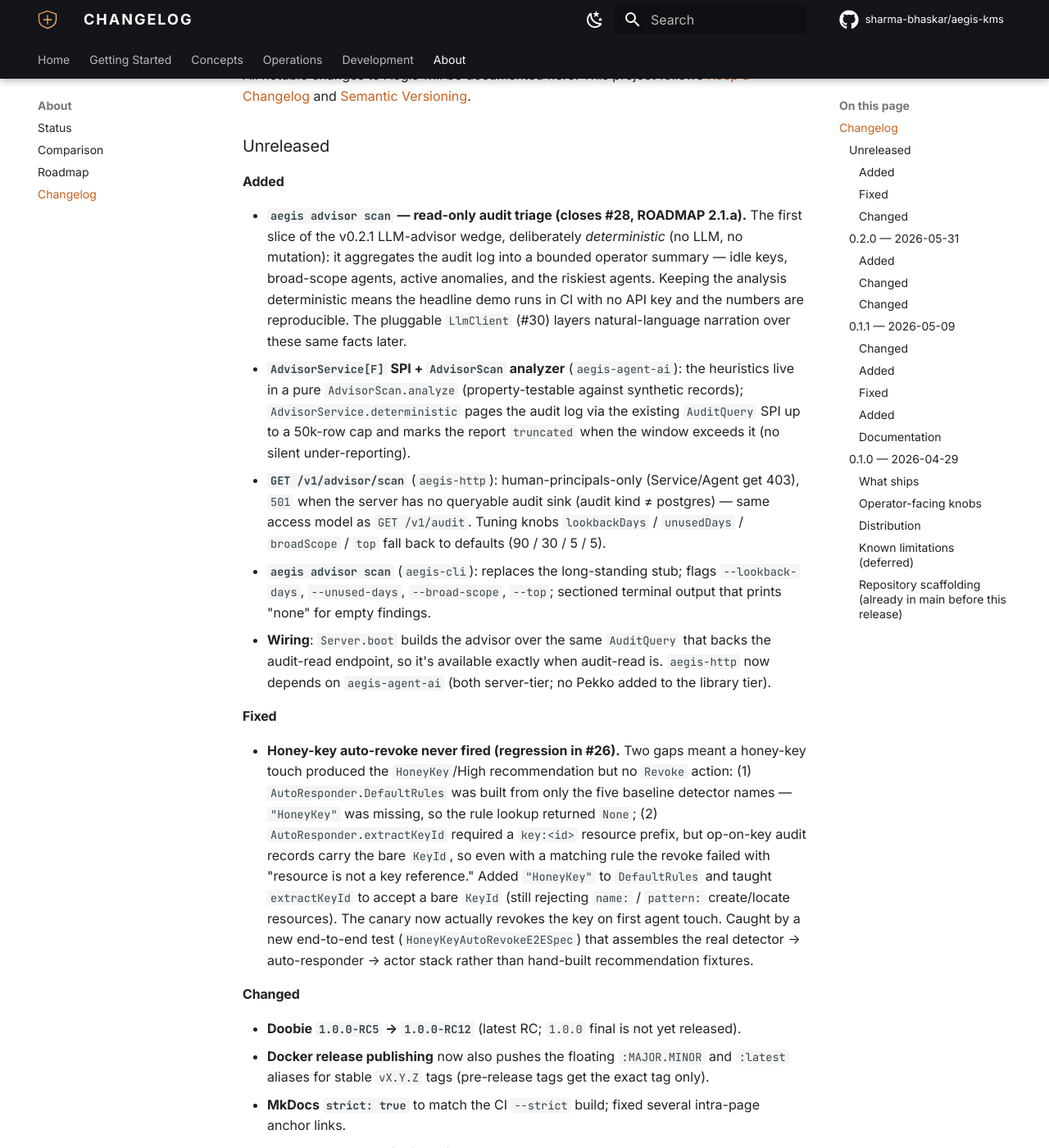
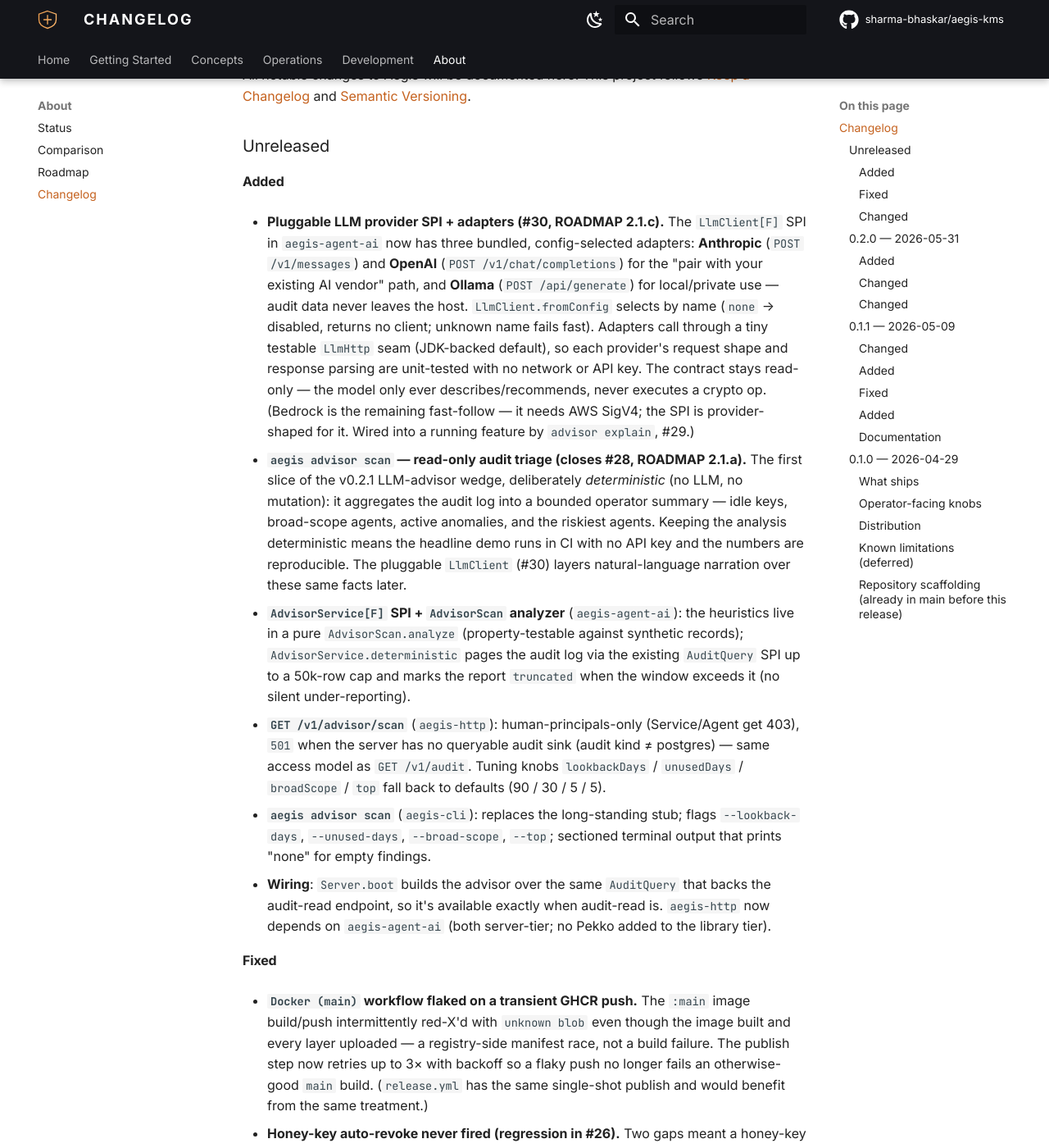
Before and after one commit to sharma-bhaskar/aegis-kms, an MkDocs documentation site: the page built from docs/about/changelog.md, in a window 1280 px wide and 1400 px high, scrolled down 382 px. Shown: the whole window at 82% size. Built offline with MkDocs 1.6.1 and Material for MkDocs 9.7.7, drawn with Linux system fonts in a browser that asks for light colours; comment, search, counter and statistics services are not loaded.

Commit message:
feat(agent-ai): pluggable LLM provider SPI + Anthropic/OpenAI/Ollama; fix flaky Docker(main) push (closes #30) (#95)
LlmClient[F] SPI with three config-selected adapters (Anthropic
  /v1/messages, OpenAI /v1/chat/completions, Ollama /api/generate) behind a
  testable LlmHttp seam; fromConfig selects by name. Read-only contract.
  Bedrock (AWS SigV4) is the remaining fast-follow.

  Also harden .github/workflows/docker-main.yml: the :main image push
  intermittently failed GHCR with 'unknown blob' (transient manifest race,
  not a build failure) — retry the publish 3x with backoff.

Signed-off-by: bhaskarsharma <sharma.b6@gmail.com>

```diff
--- a/CHANGELOG.md
+++ b/CHANGELOG.md
@@ -7,6 +7,16 @@ All notable changes to Aegis will be documented here. This project follows
 ## Unreleased
 
 ### Added
+
+- **Pluggable LLM provider SPI + adapters (#30, ROADMAP 2.1.c).** The `LlmClient[F]` SPI in `aegis-agent-ai`
+  now has three bundled, config-selected adapters: **Anthropic** (`POST /v1/messages`) and **OpenAI**
+  (`POST /v1/chat/completions`) for the "pair with your existing AI vendor" path, and **Ollama**
+  (`POST /api/generate`) for local/private use — audit data never leaves the host. `LlmClient.fromConfig`
+  selects by name (`none` → disabled, returns no client; unknown name fails fast). Adapters call through a
+  tiny testable `LlmHttp` seam (JDK-backed default), so each provider's request shape and response parsing are
+  unit-tested with no network or API key. The contract stays read-only — the model only ever
+  describes/recommends, never executes a crypto op. (Bedrock is the remaining fast-follow — it needs AWS
+  SigV4; the SPI is provider-shaped for it. Wired into a running feature by `advisor explain`, #29.)
 
 - **`aegis advisor scan` — read-only audit triage (closes #28, ROADMAP 2.1.a).** The first slice of the
   v0.2.1 LLM-advisor wedge, deliberately *deterministic* (no LLM, no mutation): it aggregates the audit log
@@ -28,6 +38,12 @@ All notable changes to Aegis will be documented here. This project follows
     server-tier; no Pekko added to the library tier).
 
 ### Fixed
+
+- **`Docker (main)` workflow flaked on a transient GHCR push.** The `:main` image build/push intermittently
+  red-X'd with `unknown blob` even though the image built and every layer uploaded — a registry-side manifest
+  race, not a build failure. The publish step now retries up to 3× with backoff so a flaky push no longer
+  fails an otherwise-good `main` build. (`release.yml` has the same single-shot publish and would benefit from
+  the same treatment.)
 
 - **Honey-key auto-revoke never fired (regression in #26).** Two gaps meant a honey-key touch
   produced the `HoneyKey`/High recommendation but no `Revoke` action: (1) `AutoResponder.DefaultRules`
```
Also changed, not shown: ROADMAP.md (+1 -1 lines), 7 other files.
